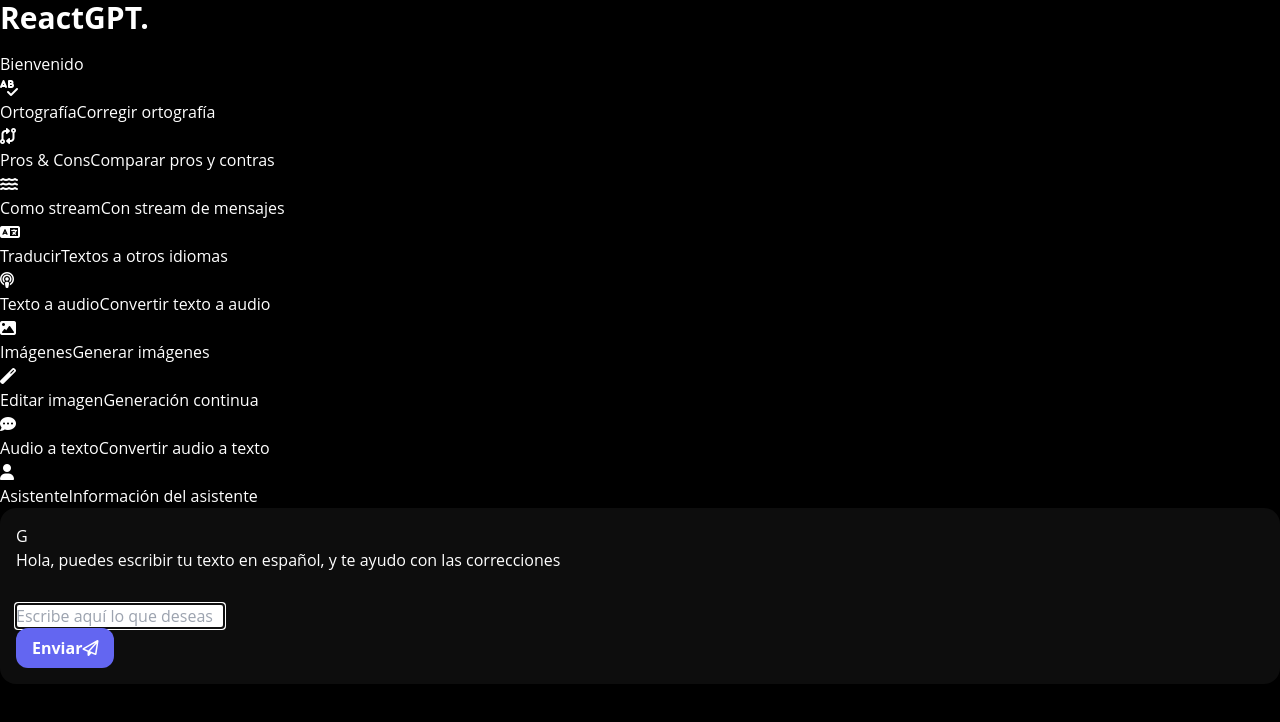
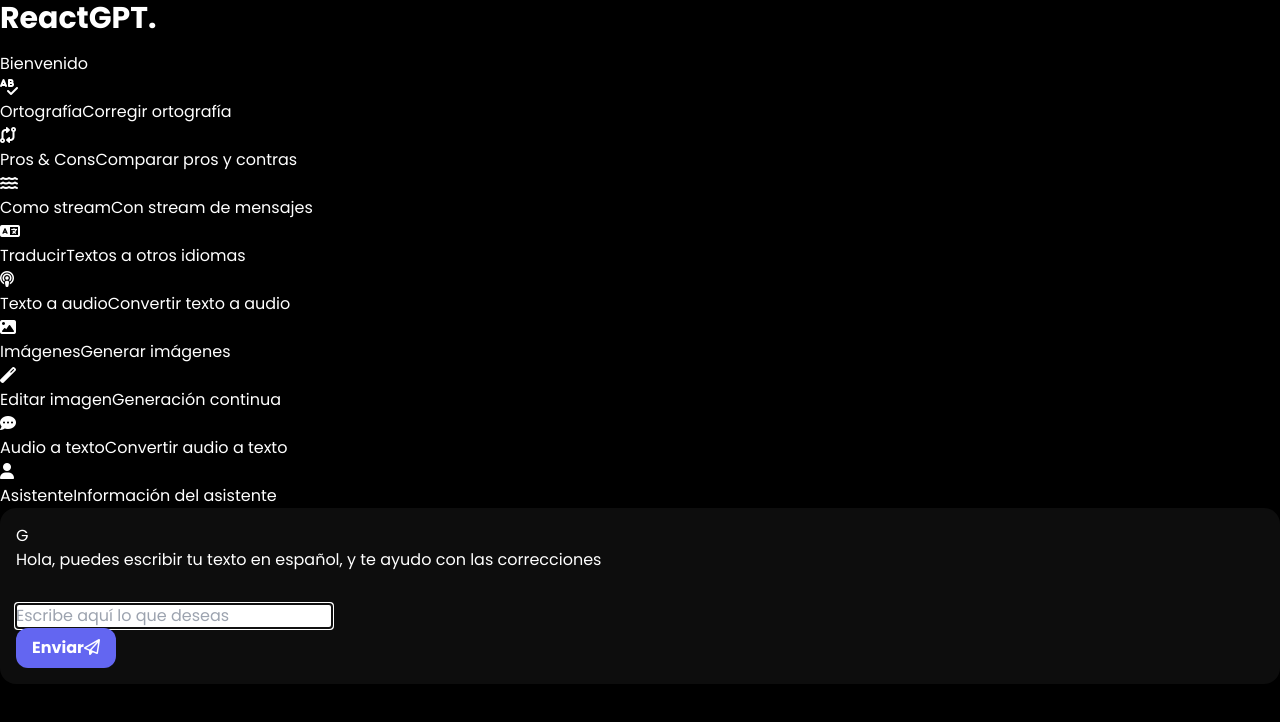
Before and after one commit to DramaQueeen26/openai-fronted-react, a React (Vite) app: page /orthography in a window 1280 px wide. Shown: the top 722 px of the page. Built offline with nearby package versions, Linux system fonts and the light colour scheme.

Commit message:
Agregando una fuente bonita

```diff
--- a/src/index.css
+++ b/src/index.css
@@ -1,12 +1,12 @@
-@tailwind base;
+
+@import url('https://fonts.googleapis.com/css2?family=Poppins:wght@300;400;700&display=swap');@tailwind base;
 @tailwind components;
 @tailwind utilities;
 
 html, body {
   background-color: #000000;
   color: white;
-  font-family: 'Open Sans', sans-serif;
-
+  font-family: 'Poppins', sans-serif;
 }
 
 
```
